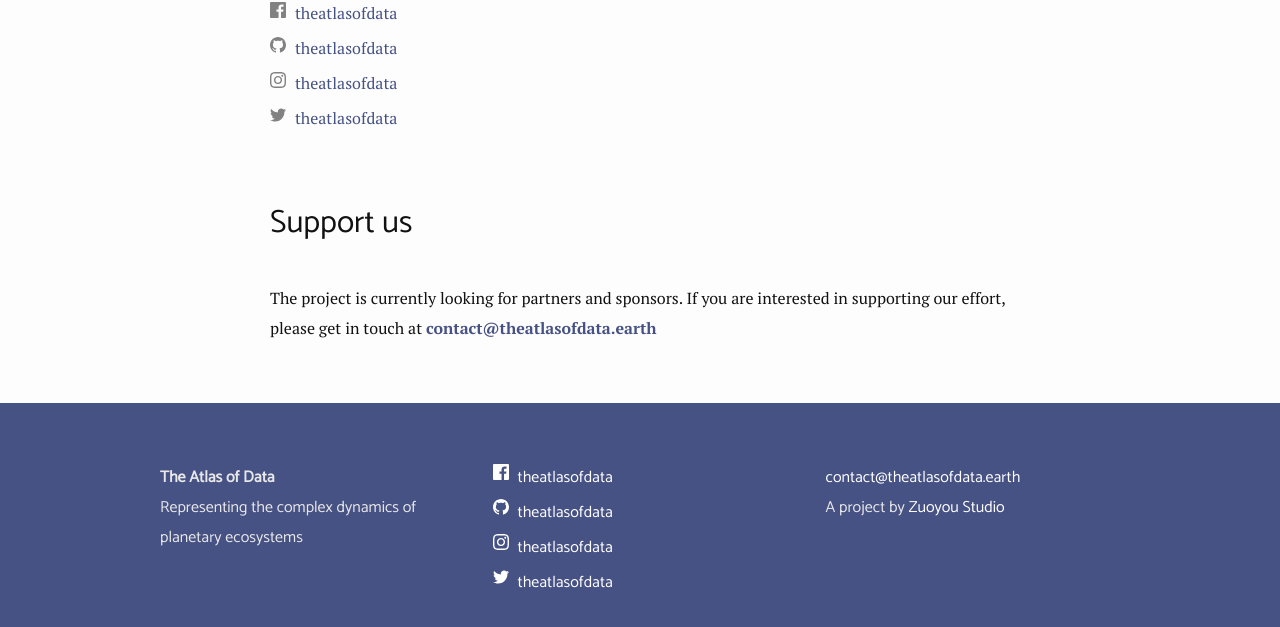
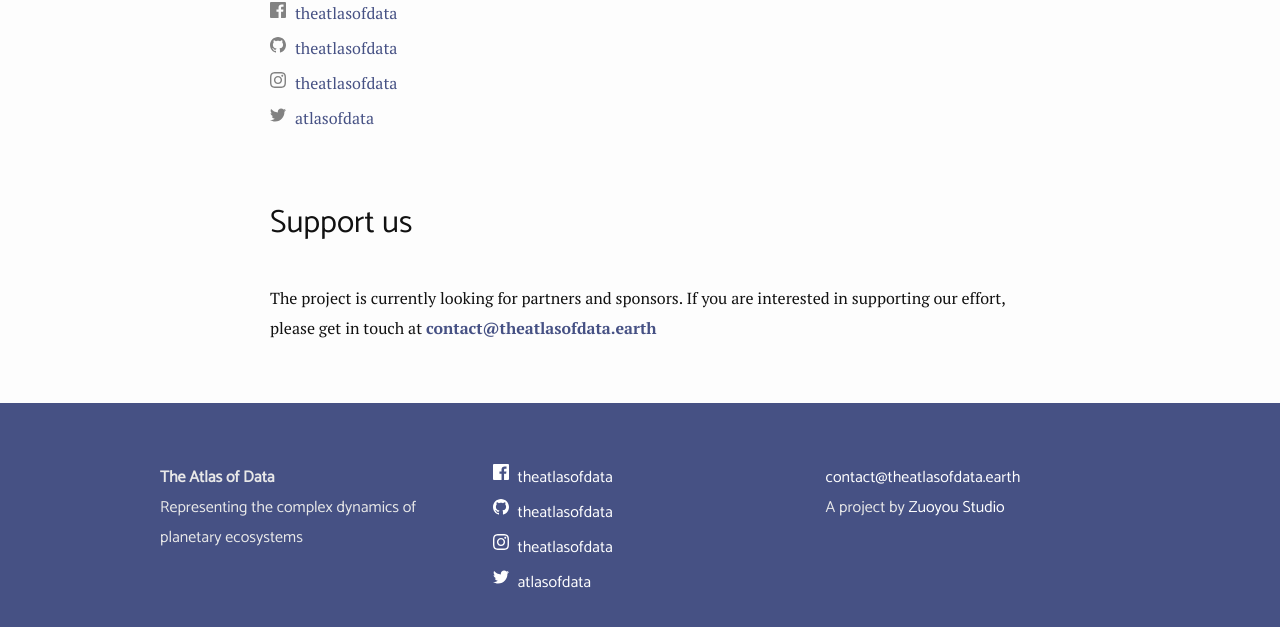
Before and after one commit to atlasofdata/atlasofdata.github.io, a Jekyll site: the page built from contribute.md, in a window 1280 px wide and 1362 px high. Shown: the part 704-1331 px from the top of the window. Built offline with Jekyll 4.4.1, drawn with Linux system fonts in a browser that asks for light colours.

Commit message:
Fix twitter username for organisation

```diff
--- a/_config.yaml
+++ b/_config.yaml
@@ -25,7 +25,7 @@ url: "https://theatlasofdata.earth"
 facebook_username: theatlasofdata
 github_username: theatlasofdata
 instagram_username: theatlasofdata
-twitter_username: theatlasofdata
+twitter_username: atlasofdata
 # rss:
 
 # permalink structure
```
